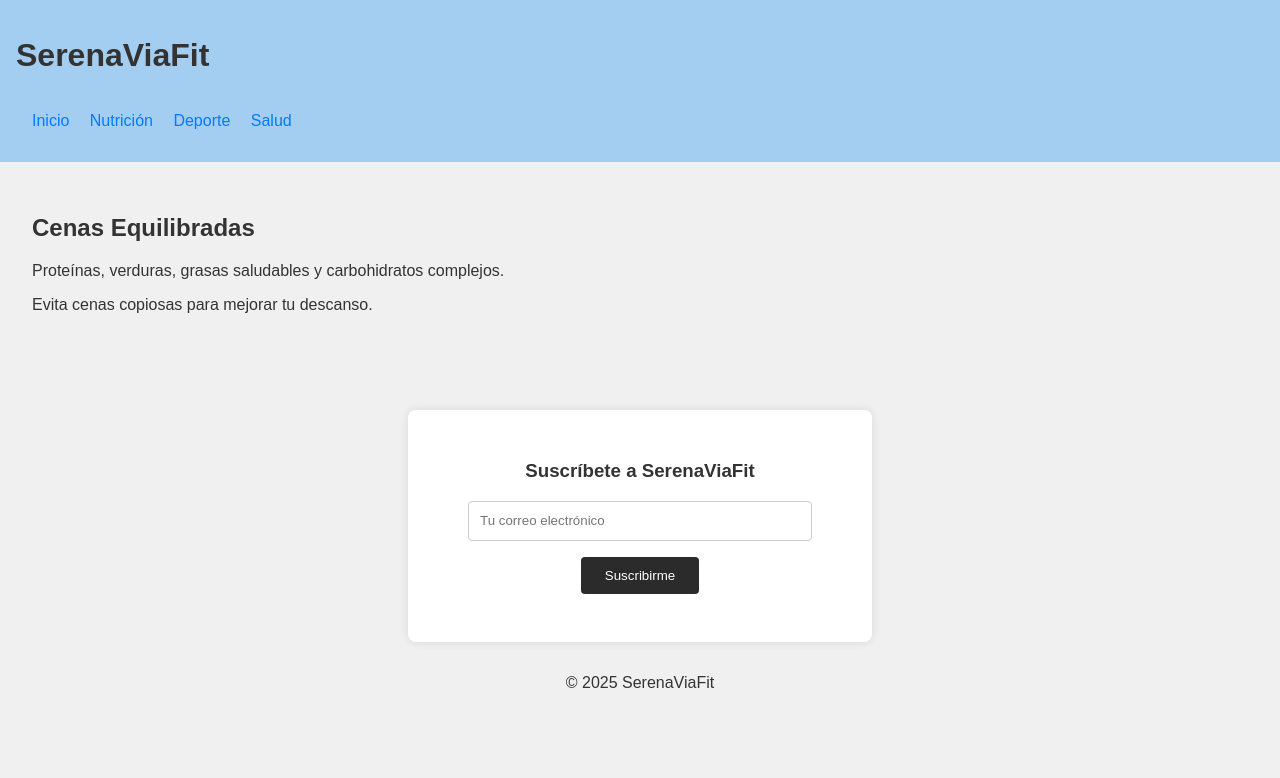
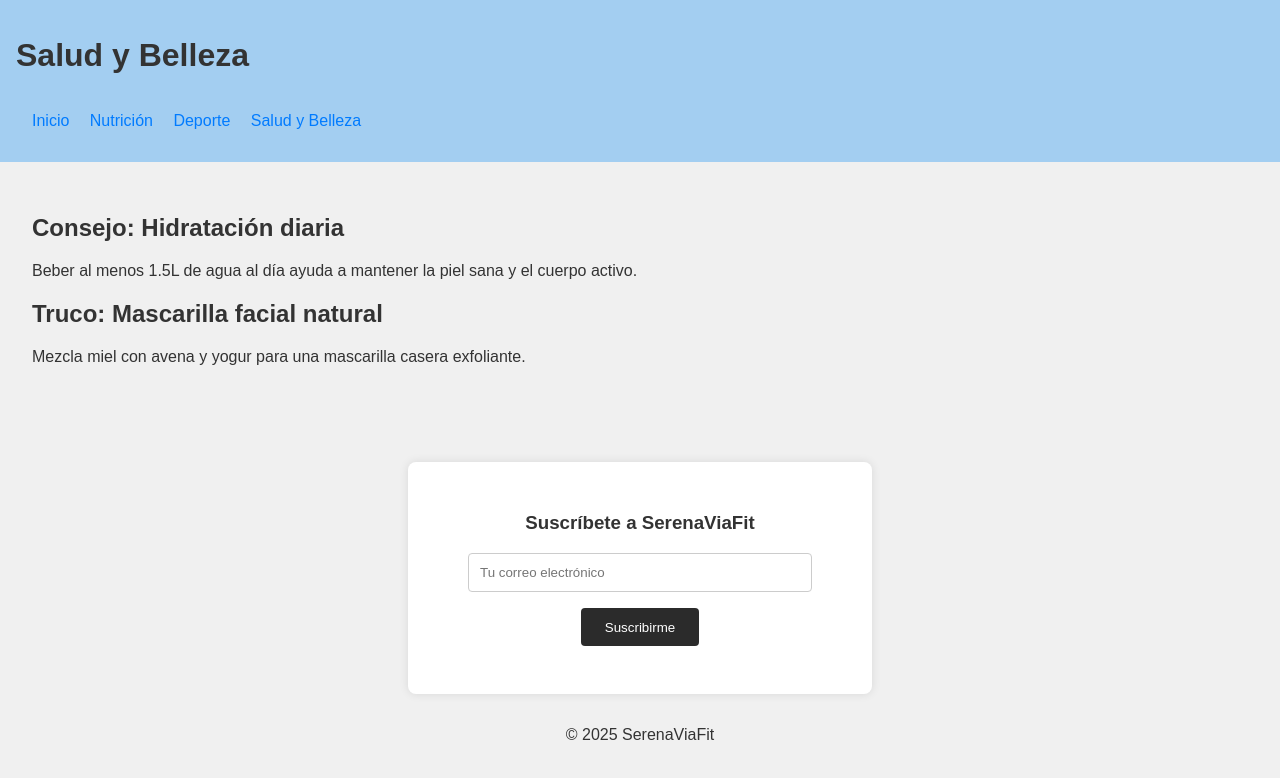
Before and after one commit to rabagoAI/serenaviafit, a plain HTML site: page salud.html in a window 1280 px wide. Drawn offline with Linux system fonts and the light colour scheme.

Commit message:
Update salud.html

```diff
--- a/salud.html
+++ b/salud.html
@@ -2,34 +2,39 @@
 <!DOCTYPE html>
 <html lang="es">
 <head>
-  <meta charset="UTF-8">
+  <meta charset="UTF-8" />
   <meta name="viewport" content="width=device-width, initial-scale=1.0" />
-  <title>Salud | SerenaViaFit</title>
+  <title>Salud y Belleza | SerenaViaFit</title>
   <link rel="stylesheet" href="style.css" />
 </head>
 <body class="salud">
   <header>
-    <h1>SerenaViaFit</h1>
+    <h1>Salud y Belleza</h1>
     <nav>
       <a href="index.html">Inicio</a>
       <a href="nutricion.html">Nutrición</a>
       <a href="deporte.html">Deporte</a>
-      <a href="salud.html">Salud</a>
+      <a href="salud.html">Salud y Belleza</a>
     </nav>
   </header>
   <main>
-    <h2>Cenas Equilibradas</h2>
-    <p>Proteínas, verduras, grasas saludables y carbohidratos complejos.</p>
-    <p>Evita cenas copiosas para mejorar tu descanso.</p>
+    <article>
+      <h2>Consejo: Hidratación diaria</h2>
+      <p>Beber al menos 1.5L de agua al día ayuda a mantener la piel sana y el cuerpo activo.</p>
+    </article>
+    <article>
+      <h2>Truco: Mascarilla facial natural</h2>
+      <p>Mezcla miel con avena y yogur para una mascarilla casera exfoliante.</p>
+    </article>
   </main>
   <footer>
     <section class="formulario">
       <h3>Suscríbete a SerenaViaFit</h3>
-      <form id="formulario" action="https://formspree.io/f/tu-codigo-aqui" method="POST">
+      <form id="formulario" action="#">
         <input type="email" name="email" placeholder="Tu correo electrónico" required />
         <button type="submit">Suscribirme</button>
+        <p id="mensaje"></p>
       </form>
-      <p id="mensaje"></p>
     </section>
     <p style="text-align:center; margin-top: 1rem;">&copy; 2025 SerenaViaFit</p>
   </footer>
```
